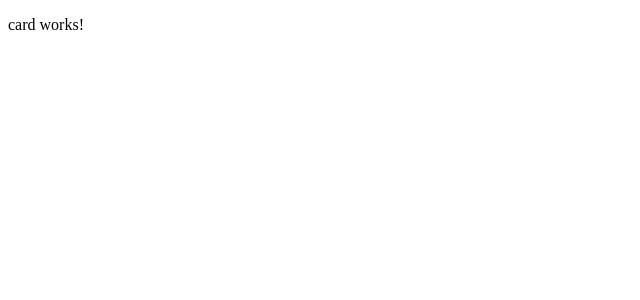
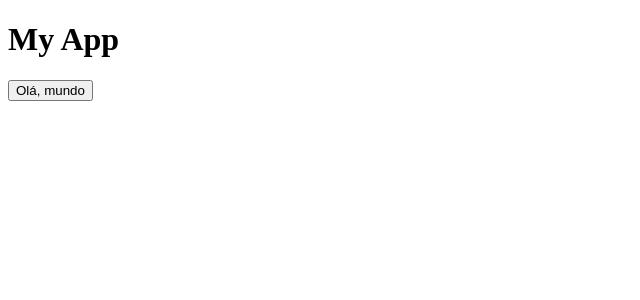
Before and after one commit to LucasSaladini/Desenvolvimento_Frontend_Angular, an Angular app in the folder Angular_Framework/diretivas-proj/: page / in a window 1280 px wide. Shown: the top 300 px of the page, without its empty margins (0-640 px from the left). Built offline with nearby package versions, Linux system fonts and the light colour scheme.

Commit message:
Working with ngIf

```diff
--- a/Angular_Framework/diretivas-proj/src/app/card/card.component.html
+++ b/Angular_Framework/diretivas-proj/src/app/card/card.component.html
@@ -1 +1,3 @@
-<p>card works!</p>
+<h1>My App</h1>
+<p *ngIf="false">card works!</p>
+<button>Olá, mundo</button>
```
